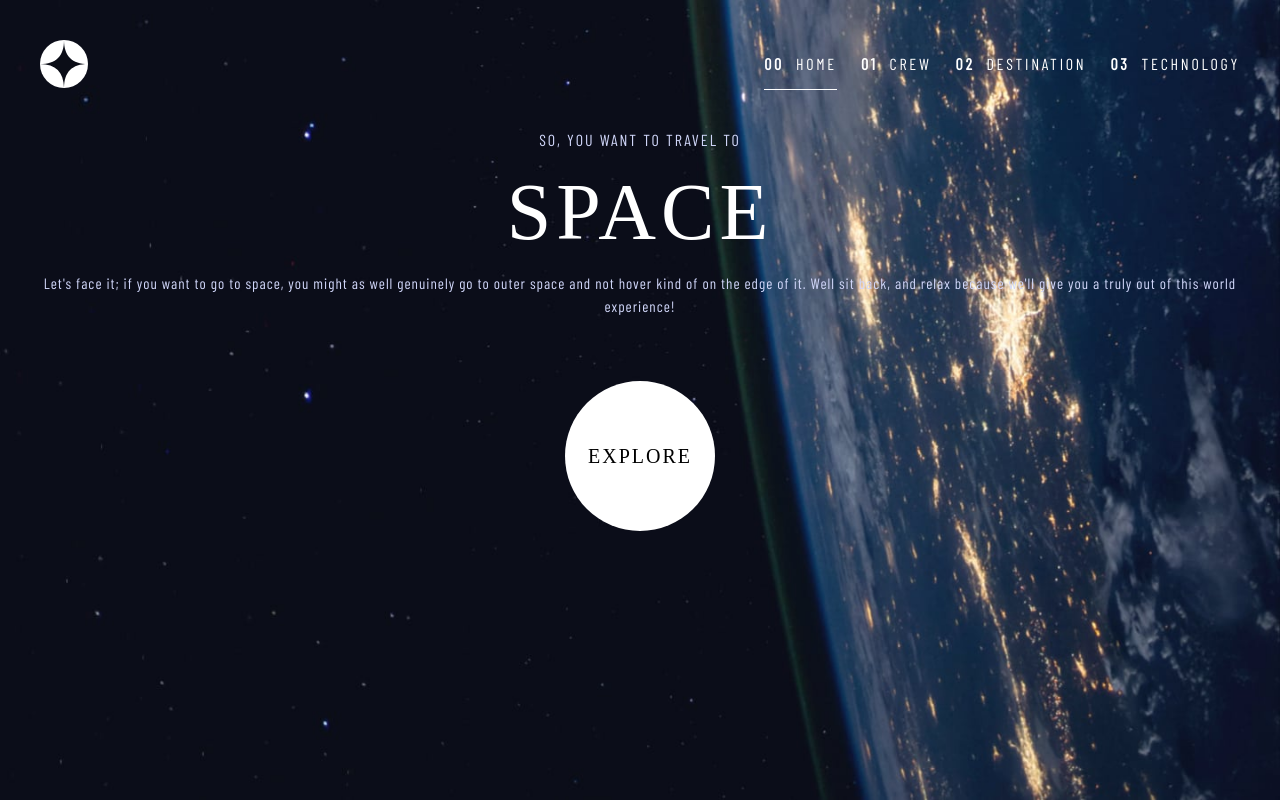
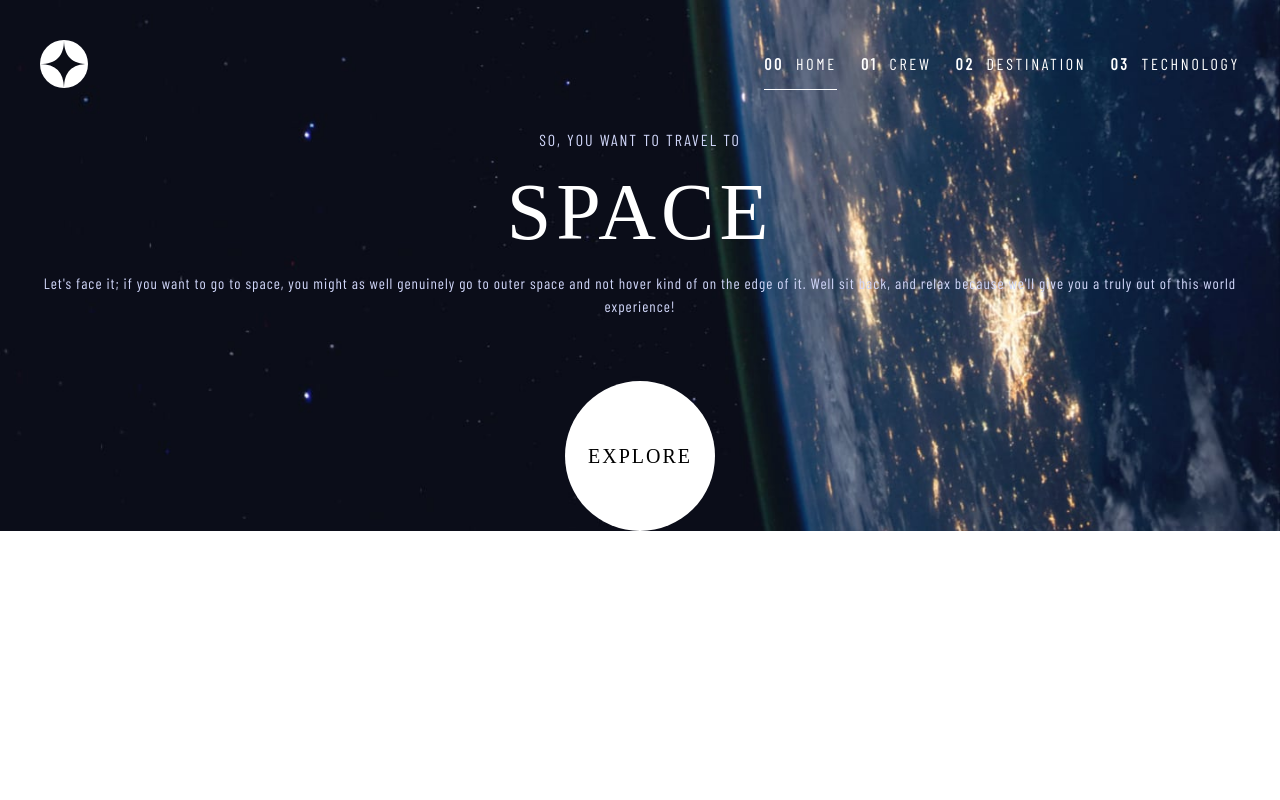
Before and after one commit to dombrga/space-tourism-website-react, a React (Vite) app: page /home in a window 1280 px wide. Built offline with nearby package versions, Linux system fonts and the light colour scheme; a web font is replaced by a local one.

Commit message:
fixed html and body element height

```diff
--- a/src/index.scss
+++ b/src/index.scss
@@ -17,7 +17,7 @@
   3. Allow percentage-based heights in the application
 */
 html, body {
-  height: 100%;
+  min-height: 100%;
 }
 /*
   Typographic tweaks!
```
